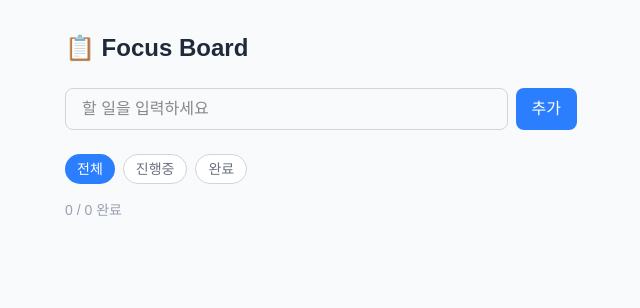
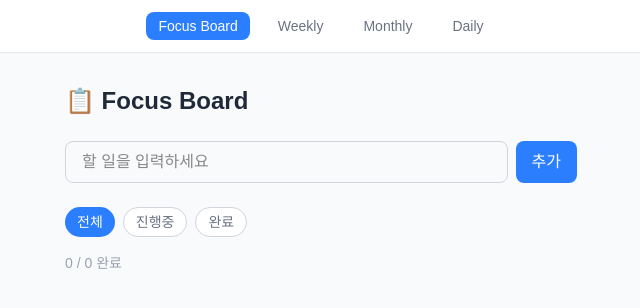
Before and after one commit to Byeong-Gwan/focus-diary, a Next.js app: page / in a window 1280 px wide. Shown: the top 308 px of the page, without its empty margins (319-959 px from the left). Built offline with nearby package versions, Linux system fonts and the light colour scheme.

Commit message:
feat: 상단 네비게이션 추가

```diff
--- a/app/layout.tsx
+++ b/app/layout.tsx
@@ -1,6 +1,7 @@
 import type { Metadata } from "next";
 import { Geist, Geist_Mono } from "next/font/google";
 import "./globals.css";
+import Nav from "@/components/ui/Nav";
 
 const geistSans = Geist({
   variable: "--font-geist-sans",
@@ -27,7 +28,10 @@ export default function RootLayout({
       lang="en"
       className={`${geistSans.variable} ${geistMono.variable} h-full antialiased`}
     >
-      <body className="min-h-full flex flex-col">{children}</body>
+      <body className="min-h-full flex flex-col">
+        <Nav />
+        {children}
+      </body>
     </html>
   );
 }
--- /dev/null
+++ b/components/ui/Nav.tsx
@@ -0,0 +1,33 @@
+"use client"
+import Link from "next/link";
+import { usePathname } from "next/navigation";
+
+const navItems = [
+    { href: "/", label: "Focus Board" },
+    { href: "/weekly", label: "Weekly" },
+    { href: "/monthly", label: "Monthly" },
+    { href: "/daily", label: "Daily" },
+];
+
+export default function Nav() {
+    const pathname = usePathname();
+    return (
+        <nav className="bg-white border-b border-gray-200 px-8 py-3 w-full">
+            <div className="flex gap-4 justify-center">
+                {navItems.map((item) => (
+                <Link
+                    key={item.href}
+                    href={item.href}
+                    className={`text-sm font-medium px-3 py-1 rounded-lg transition-colors ${
+                    pathname === item.href
+                        ? "bg-blue-500 text-white"
+                        : "text-gray-500 hover:text-blue-500"
+                    }`}
+                >
+                    {item.label}
+                </Link>
+                ))}
+            </div>
+        </nav>
+    );
+}
```
